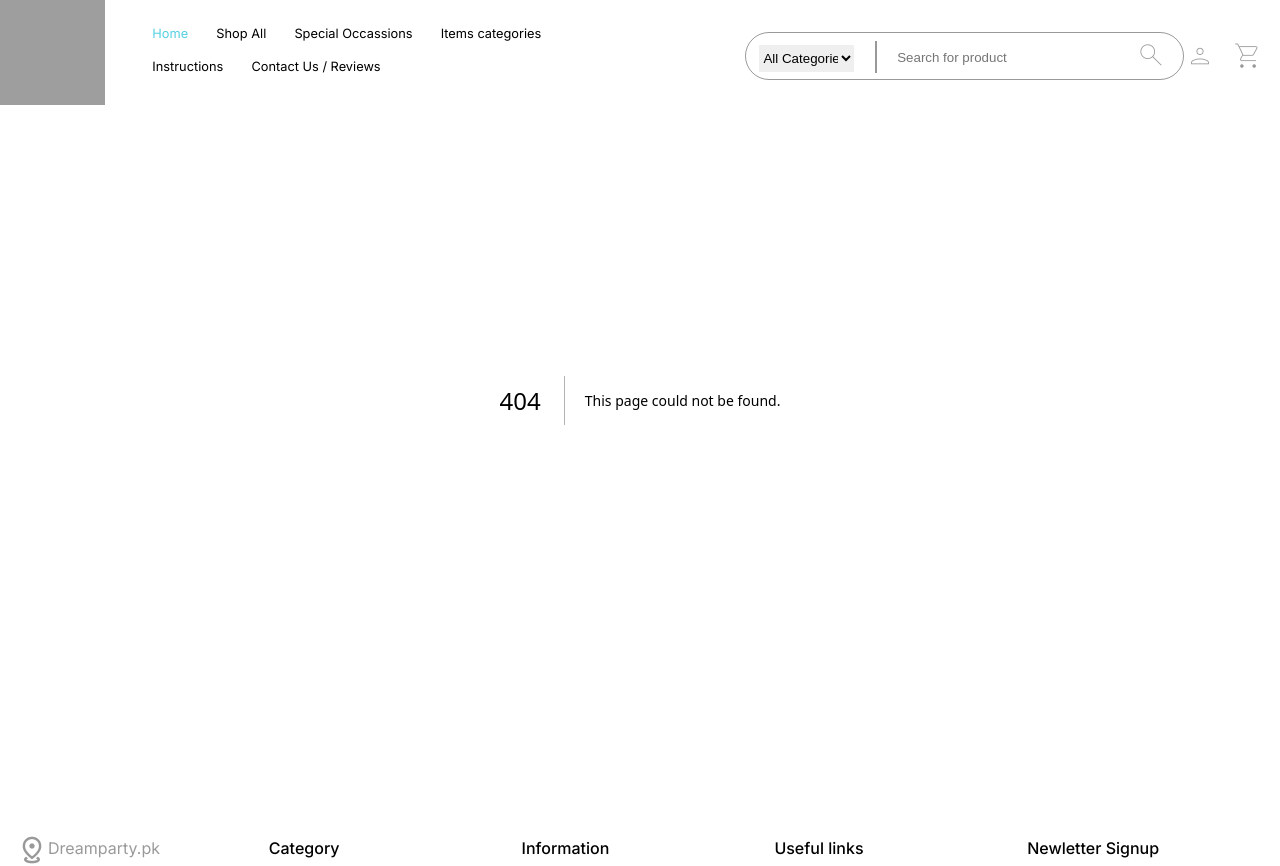
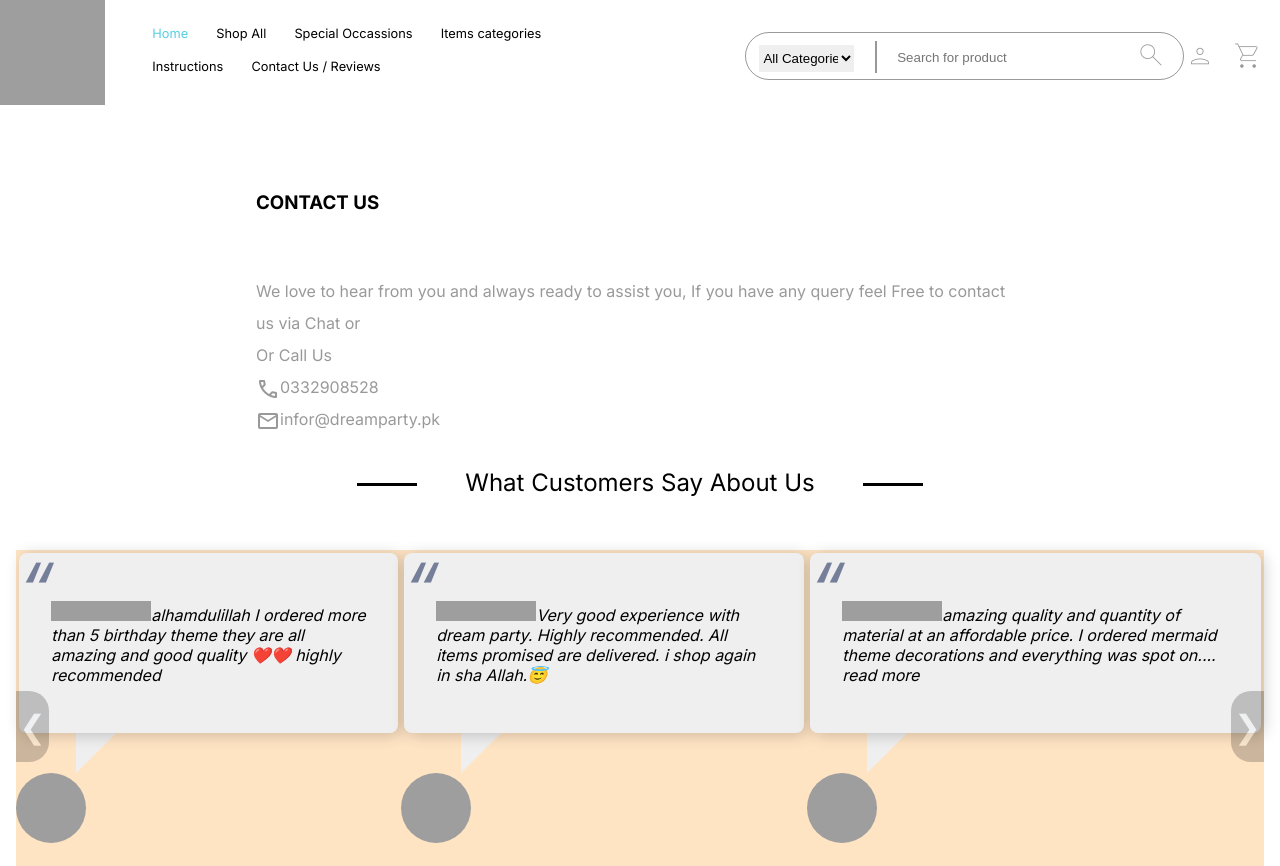
Before and after one commit to truongg-code/web-shop, a Next.js app: page /contact-us in a window 1280 px wide. Before the commit this address had no page. Shown: the top 866 px of the page. Built offline with nearby package versions, Linux system fonts and the light colour scheme; grey boxes are pictures that could not be loaded.

Commit message:
contact page complete

```diff
--- /dev/null
+++ b/app/contact-us/page.jsx
@@ -0,0 +1,32 @@
+import React from "react";
+import "@styles/contact_us.css";
+import Feedback from "@components/Feedback";
+import Link from "next/link";
+
+const ContactUs = () => {
+  return (
+    <>
+      <div className="content-contact">
+        <h3>CONTACT US</h3>
+        <p>
+          We love to hear from you and always ready to assist you, If you have
+          any query feel Free to contact us via Chat or
+        </p>
+        <p>Or Call Us</p>
+        <Link href="#" className="infor_communication">
+          <span className="material-symbols-outlined">call</span>
+          0332908528
+        </Link>
+        <br />
+        <Link href="#" className="infor_communication">
+          <span className="material-symbols-outlined">mail</span>
+          infor@dreamparty.pk
+        </Link>
+      </div>
+      <p className="section-title">What Customers Say About Us</p>
+      <Feedback />
+    </>
+  );
+};
+
+export default ContactUs;
--- a/components/Feedback.jsx
+++ b/components/Feedback.jsx
@@ -63,7 +63,7 @@ const Feedback = () => {
   const [actIdx, setActIdx] = useState(0);
   useEffect(() => {
     const intervalId = setInterval(() => {
-      if (actIdx === users_list.length - 2) {
+      if (actIdx === users_list.length - 1) {
         setActIdx(0);
       } else setActIdx(actIdx + 1);
     }, 5000);
--- a/components/Header.jsx
+++ b/components/Header.jsx
@@ -5,6 +5,7 @@ import styles from "@styles/header.css";
 import Link from "next/link";
 import CATE_LIST from "@src/api/cateList";
 import items_categories from "@src/api/itemsCategories";
+import speacial_occassions from "@src/api/specialOccassions";
 import { useState } from "react";
 
 const Header = () => {
@@ -49,6 +50,32 @@ const Header = () => {
                     <Link href={menu.url}>{menu.text}</Link>
                     <div className="items-cate">
                       {items_categories.map((item, idx) => {
+                        return (
+                          <div key={idx} className="item">
+                            {item.name}
+                          </div>
+                        );
+                      })}
+                    </div>
+                  </div>
+                </>
+              );
+            } else if (menu.text === "Special Occassions") {
+              return (
+                <>
+                  <div
+                    key={menu.text}
+                    onClick={() => {
+                      setActiveIdx(idx);
+                      setNavActive(false);
+                    }}
+                    className={`nav-option item-nav ${
+                      activeIdx === idx ? "active" : ""
+                    }`}
+                  >
+                    <Link href={menu.url}>{menu.text}</Link>
+                    <div className="items-cate">
+                      {speacial_occassions.map((item, idx) => {
                         return (
                           <div key={idx} className="item">
                             {item.name}
--- /dev/null
+++ b/src/api/specialOccassions.jsx
@@ -0,0 +1,22 @@
+const speacial_occassions = [
+  {
+    name: "All Event Collection",
+  },
+  {
+    name: "Birthday Collection",
+  },
+  {
+    name: "Aniversary Collection",
+  },
+  {
+    name: "Baby Shower Collection",
+  },
+  {
+    name: "Bridal Shower Collection",
+  },
+  {
+    name: "Wedding Collection",
+  },
+];
+
+export default speacial_occassions;
--- /dev/null
+++ b/styles/contact_us.css
@@ -0,0 +1,52 @@
+.content-contact {
+  margin-top: auto;
+  max-width: 100%;
+  margin: 0 20vw;
+  line-height: 2em;
+}
+
+.content-contact {
+  color: var(--color-icon);
+}
+
+.content-contact h3 {
+  color: #000;
+  margin-bottom: 3em;
+  margin-top: 10em;
+}
+
+.infor_communication span {
+  vertical-align: middle;
+}
+
+.infor_communication:hover {
+  color: var(--color-text-hover);
+  transition: all 0.2s;
+}
+
+.section-title {
+  font-size: 1.5em;
+  letter-spacing: 0.3em;
+  text-align: center;
+  letter-spacing: normal;
+}
+
+.section-title:after,
+.section-title:before {
+  margin: 2em;
+  content: "";
+  display: inline-block;
+  vertical-align: middle;
+  width: 2.5em;
+  height: 0.1em;
+  background-color: #000;
+}
+
+@media only screen and (max-width: 750px) {
+  .content-contact {
+    margin: 0;
+  }
+  .section-title {
+    font-size: 1em;
+  }
+}
--- a/styles/feedback.css
+++ b/styles/feedback.css
@@ -4,6 +4,7 @@
   max-width: 100vw;
   margin: 1em 1em;
   background-color: bisque;
+  /* background-color: #fff; */
   position: relative;
 }
 
@@ -20,7 +21,8 @@
   width: 0.5em;
   height: 0.5em;
   border-radius: 50%;
-  background-color: aliceblue;
+  border: 1px solid #000;
+  background-color: rgba(0, 0, 0, 0.2);
   opacity: 0.4;
   cursor: pointer;
   transition: opacity ease 250ms;
@@ -119,7 +121,7 @@
   .testimonial.active {
     flex-direction: column;
     justify-content: space-between;
-    row-gap: 1em;
+    row-gap: 4em;
   }
   .evaluation {
     max-width: 100%;
@@ -132,11 +134,11 @@
     flex-direction: row;
   }
   .feedback {
-    height: 24em;
+    height: 19em;
   }
 }
 
-@media only screen and (min-width: 1000px) {
+@media only screen and (min-width: 900px) {
   .feedback {
     height: 22em;
   }
```
